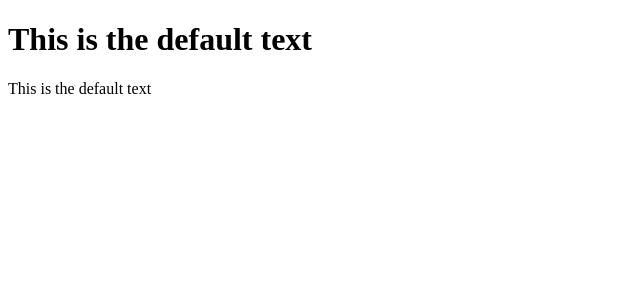
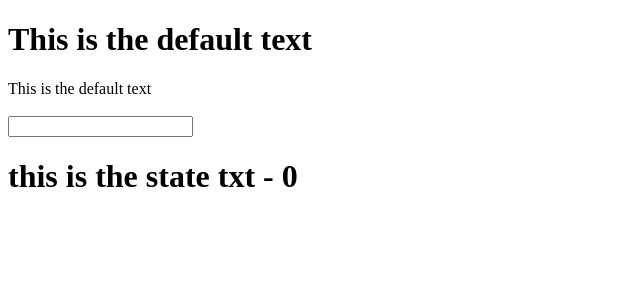
Before and after one commit to cklahn/start-react, a React (Create React App) app: page / in a window 1280 px wide. Shown: the top 300 px of the page, without its empty margins (0-640 px from the left). Built offline with nearby package versions, Linux system fonts and the light colour scheme.

Commit message:
manage react components with setState, lesson 5

```diff
--- a/src/App.js
+++ b/src/App.js
@@ -3,6 +3,18 @@
 
 // state component
 class App extends React.Component {
+  constructor() {
+    super();
+    this.state = {
+      txt1: 'this is the state txt',
+      cat: 0
+    }
+  }
+
+  update( event ) {
+    this.setState({txt1: event.target.value})
+  }
+
   render() {
     let txt = this.props.txt;
 
@@ -10,6 +22,9 @@
       <div>
           <h1>{this.props.txt}</h1>
           <bold>{txt}</bold>
+          <br /><br />
+          <input type="text" onChange={this.update.bind(this)} />
+          <h1>{this.state.txt1} - {this.state.cat}</h1>
       </div>
     )
   }
```
